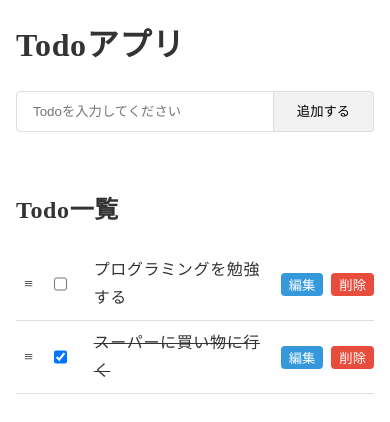
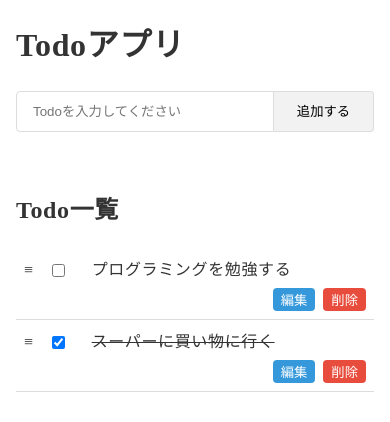
Before and after one commit to hiyu15123/todos, a Vue app: page / in a window 390 px wide. Shown: the top 422 px of the page. Built offline with nearby package versions, Linux system fonts and the light colour scheme.

Commit message:
upgrade : レスポンシブデザインを調整
SP時に、リストが見やすいようにデザインを調整しました。

```diff
--- a/index.html
+++ b/index.html
@@ -4,7 +4,7 @@
     <meta charset="UTF-8" />
     <link rel="icon" type="image/svg+xml" href="/vite.svg" />
     <meta name="viewport" content="width=device-width, initial-scale=1.0" />
-    <title>Vite + Vue</title>
+    <title>Todoアプリ</title>
   </head>
   <body>
     <div id="app"></div>
--- a/src/App.vue
+++ b/src/App.vue
@@ -45,9 +45,11 @@ function toggleEdit(todo) {
   <Draggable v-model="todos" item-key="id" tag="ul" handle=".todo-handle" v-else>
     <template #item="{ element: todo }">
       <li>
-        <span class="todo-handle">≡</span>
         <span class="todo-desc">
-          <input type="checkbox" v-model="todo.completed">
+          <span class="todo-icon">
+            <span class="todo-handle">≡</span>
+            <input type="checkbox" v-model="todo.completed">
+          </span>
           <span v-if="!todo.editing" :class="{ 'todo-completed': todo.completed }">{{ todo.text }}</span>
           <input v-else type="text" v-model=todo.text @keyup.enter="todo.editing = false" class="edit-input">
         </span>
@@ -100,12 +102,18 @@ ul {
 }
 li {
   border-bottom: 1px solid #ddd;
-  padding-block: 8px;
-  padding-left: 8px;
+  padding: 0.8rem;
   display: flex;
   align-items: center;
   justify-content: space-between;
-  gap: 1.6rem;
+  gap: 2rem;
+}
+@media (max-width:767px) {
+  li {
+    flex-direction: column;
+    align-items: flex-end;
+    gap: 0.4rem;
+  }
 }
 .todo-handle {
   cursor: grab;
@@ -113,8 +121,14 @@ li {
 .todo-handle:active {
   cursor: grabbing;
 }
-.todo-desc {
+.todo-icon {
   display: flex;
+  align-items: center;
+  gap: 1.4rem;
+}
+.todo-desc{
+  display: flex;
+  align-items: center;
   gap: 2.4rem;
   width: 100%;
 }
@@ -138,7 +152,6 @@ li {
   background-color: #e74c3c;
   transition: .2s;
   width: max-content;
-
 }
 .todo-button:hover {
   background-color: #c0392b;
```
